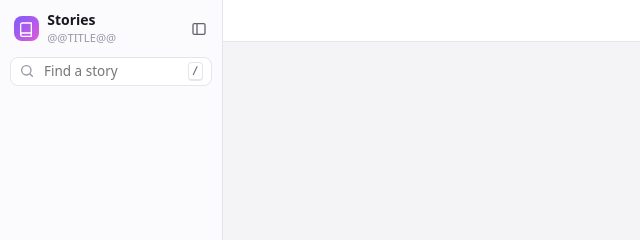
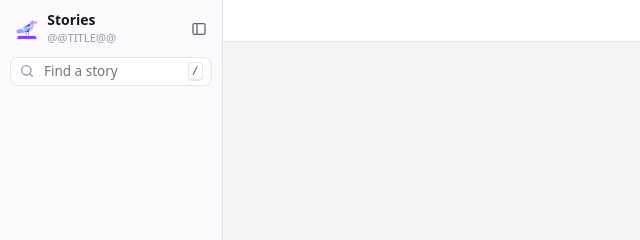
Before and after one commit to Roc-Solid/rocx, a plain HTML site: page rocx-cli/catalog.html in a window 1280 px wide. Shown: the top 240 px of the page, 0-640 px from the left. Drawn offline with Linux system fonts and the light colour scheme.

Commit message:
admin look, stories: Roc Solid's mark (Perch) at the top left of the plugins' pages and the stories catalog. The sidebar's brand (`Look.side`: the jobs page, the dev mailbox, the tables admin) drew a teal ring with a dot; it draws the docs site's Logo now (`Look.brand_mark`, the same SVG, in its inks: wing #2ee8ff, bird #a99bff, beak #ff4fd0, slab #7c38f5, its parts cut apart by the sidebar's colour), beside the page's name and note as before. The stories catalog's book on a gradient is the mark too. Both read in the light scheme and the dark (checked in Chromium). Test: an expect that the sidebar's brand starts with the mark; the stories tests pass.

```diff
--- a/rocx-cli/catalog.html
+++ b/rocx-cli/catalog.html
@@ -50,7 +50,10 @@ aside { position: relative; display: flex; flex-direction: column; min-width: 0;
 body.resizing { cursor: col-resize; user-select: none; }
 body.resizing iframe { pointer-events: none; }
 .brand { display: flex; align-items: center; gap: 0.6rem; padding: 0.9rem 0.75rem 0.9rem 1rem; }
-.logo { display: grid; place-items: center; width: 1.9rem; height: 1.9rem; border-radius: 8px; background: linear-gradient(135deg, var(--accent), #e05bd8); color: white; }
+/* Roc Solid's mark (the docs site's Logo, "Perch"), in its inks, cut apart by the side's colour. */
+.logo { flex: none; width: 1.9rem; height: 1.9rem; overflow: visible; }
+.logo polygon { stroke: var(--side); stroke-width: 1.5; stroke-linejoin: round; }
+.logo-wing { fill: #2ee8ff; } .logo-bird { fill: #a99bff; } .logo-beak { fill: #ff4fd0; } .logo-shade { fill: #7c38f5; }
 .brand-text { flex: 1; min-width: 0; line-height: 1.2; }
 .brand-text strong { display: block; font-size: 14px; }
 .brand-text small { color: var(--faint); }
@@ -148,7 +151,7 @@ body.full .exit { display: inline-flex; }
 <body>
 <aside aria-label="Stories" id="side">
 	<div class="brand">
-		<span class="logo"><svg viewBox="0 0 24 24" width="16" height="16" fill="none" stroke="currentColor" stroke-width="2" stroke-linecap="round" stroke-linejoin="round" aria-hidden="true"><path d="M4 5.5A2.5 2.5 0 0 1 6.5 3H20v15H6.5A2.5 2.5 0 0 0 4 20.5Z"/><path d="M4 20.5A2.5 2.5 0 0 0 6.5 23H20v-5"/></svg></span>
+		<svg class="logo" viewBox="0 0 64 64" aria-hidden="true"><rect class="logo-bird" x="29" y="40" width="2.6" height="9"/><rect class="logo-bird" x="35" y="39" width="2.6" height="10"/><polygon class="logo-bird" points="5,35 22,30 28,42 8,45"/><polygon class="logo-shade" points="22,30 38,18 44,24 38,41 28,42"/><polygon class="logo-bird" points="44,24 51,21 47,31 38,41"/><polygon class="logo-bird" points="38,18 45,10 51,12 51,21 44,24"/><polygon class="logo-beak" points="51,12 60,16.5 51,21"/><polygon class="logo-wing" points="19,32 43,25 31,37"/><polygon class="logo-shade" points="10,49 54,49 58,58 6,58"/></svg>
 		<span class="brand-text"><strong>Stories</strong><small>@@TITLE@@</small></span>
 		<button class="icon" id="fold" title="Hide the side (S)" aria-label="Hide the side"><svg viewBox="0 0 24 24" width="16" height="16" fill="none" stroke="currentColor" stroke-width="2" stroke-linecap="round" stroke-linejoin="round" aria-hidden="true"><rect x="3" y="4" width="18" height="16" rx="2"/><path d="M9 4v16"/></svg></button>
 	</div>
```
Also changed, not shown: 1 other file.
